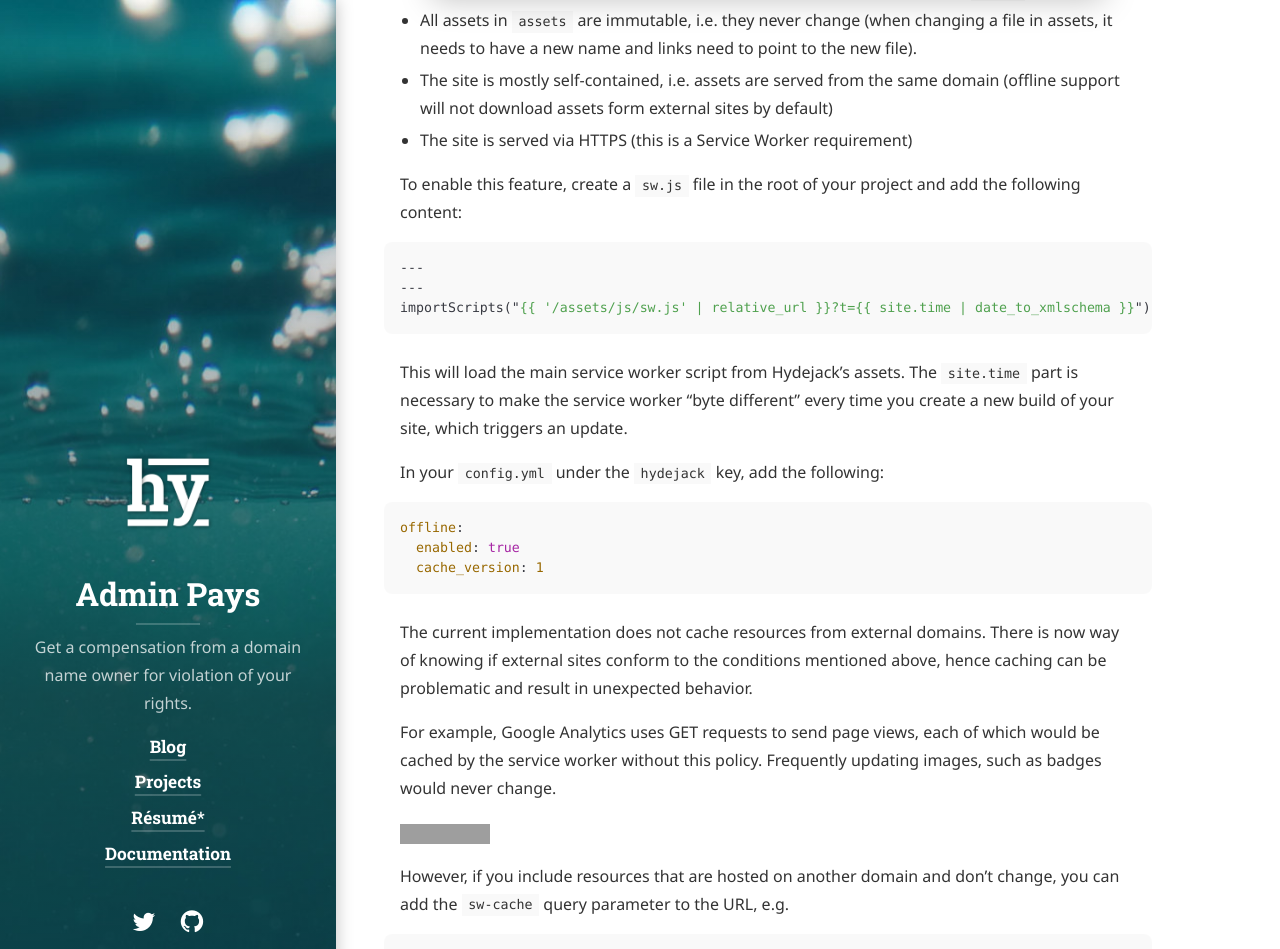
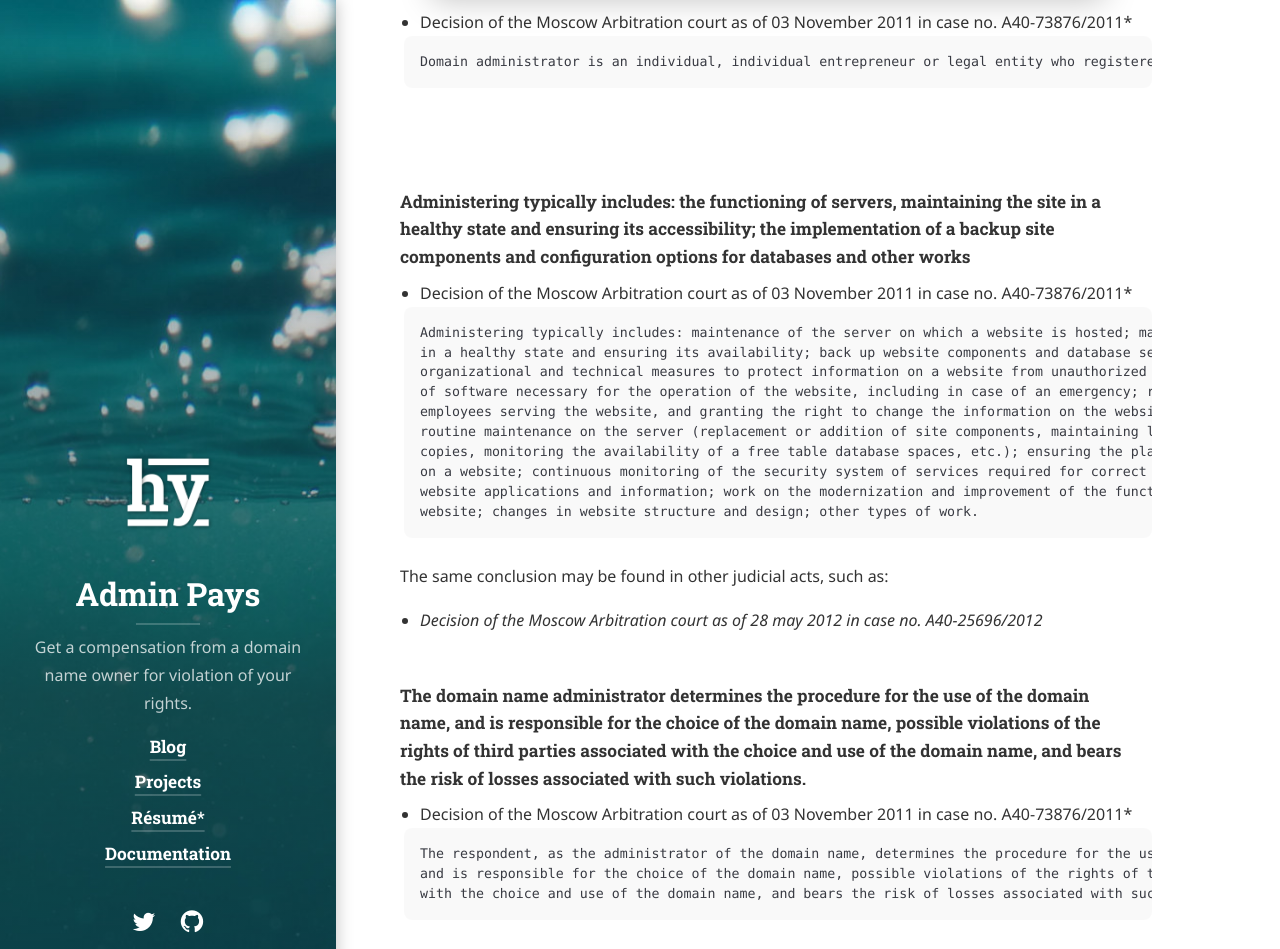
Before and after one commit to xCounsel/adminpays, a Jekyll site: the page built from docs/advanced.md, in a window 1280 px wide and 1400 px high, scrolled down 785 px. Shown: the top 949 px of the window. Built offline with Jekyll 4.4.1, drawn with Linux system fonts in a browser that asks for light colours; cached includes are drawn as plain includes; nearby versions of some CDN libraries; some web fonts are replaced; library files that are not in the unit come from our copies; some of the changed text lies outside the part shown; grey boxes are pictures that could not be loaded.

Commit message:
Update advanced.md

````diff
--- a/docs/advanced.md
+++ b/docs/advanced.md
@@ -1,188 +1,70 @@
 ---
 layout: page
-title: Advanced
+title: Administering the domain names
 description: >
-  This chapter covers advanced topics, such as offline support and custom JS builds. Codings skills are recommended.
+  This chapter covers advanced topics, such as administering the domain names.
 hide_description: true
 sitemap: false
 ---
 
-This chapter covers advanced topics, such as offline support and custom JS builds. Codings skills are recommended.
+This chapter covers advanced topics, such as administering the domain names.
 
 0. this unordered seed list will be replaced by toc as unordered list
 {:toc}
 
-## Enabling offline support
-Hydejack v8 introduces experimental "cache as you go" offline support. This is implemented via the [Service Worker API](https://developer.mozilla.org/en-US/docs/Web/API/Service_Worker_API), a new browser standard that is now supported in the latest versions of all major browsers. However, it is a very powerful feature and should be used with a lot of care.
 
-Enabling this feature requires that your content meets the following criteria:
+# Administering the domain names
 
-* Content doesn't change between deploys (e.g. manually adding things to `_site` etc.)
-* All assets in `assets` are immutable, i.e. they never change (when changing a file in assets, it needs to have a new name and links need to point to the new file).
-* The site is mostly self-contained, i.e. assets are served from the same domain (offline support will not download assets form external sites by default)
-* The site is served via HTTPS (this is a Service Worker requirement)
+----
 
-To enable this feature, create a `sw.js` file in the root of your project and add the following content:
 
-```js
----
----
-importScripts("{% raw %}{{ '/assets/js/sw.js' | relative_url }}?t={{ site.time | date_to_xmlschema }}{% endraw %}");
+#### Domain administrator is an individual, individual entrepreneur or legal entity who registered domain name.
+* Decision of the Moscow Arbitration court as of 03 November 2011 in case no. A40-73876/2011*
+```
+Domain administrator is an individual, individual entrepreneur or legal entity who registered domain name.
+```
+<br/>
+
+#### Administering typically includes: the functioning of servers, maintaining the site in a healthy state and ensuring its accessibility; the implementation of a backup site components and configuration options for databases and other works
+* Decision of the Moscow Arbitration court as of 03 November 2011 in case no. A40-73876/2011*
+```
+Administering typically includes: maintenance of the server on which a website is hosted; maintenance a website
+in a healthy state and ensuring its availability; back up website components and database settings; carrying out
+organizational and technical measures to protect information on a website from unauthorized access; installation
+of software necessary for the operation of the website, including in case of an emergency; registration of
+employees serving the website, and granting the right to change the information on the website; carrying out
+routine maintenance on the server (replacement or addition of site components, maintaining log files of archive
+copies, monitoring the availability of a free table database spaces, etc.); ensuring the placement of information
+on a website; continuous monitoring of the security system of services required for correct operation of the
+website applications and information; work on the modernization and improvement of the functional services of the
+website; changes in website structure and design; other types of work.
 ```
 
-This will load the main service worker script from Hydejack's assets. The `site.time` part is necessary to make the service worker "byte different" every time you create a new build of your site, which triggers an update.
+The same conclusion may be found in other judicial acts, such as:
 
-In your `config.yml` under the `hydejack` key, add the following:
+* *Decision of the Moscow Arbitration court as of 28 may 2012 in case no. A40-25696/2012*
+<br/>
 
-```yml
-offline:
-  enabled: true
-  cache_version: 1
+
+#### The domain name administrator determines the procedure for the use of the domain name, and is responsible for the choice of the domain name, possible violations of the rights of third parties associated with the choice and use of the domain name, and bears the risk of losses associated with such violations.
+* Decision of the Moscow Arbitration court as of 03 November 2011 in case no. A40-73876/2011*
+```
+The respondent, as the administrator of the domain name, determines the procedure for the use of the domain name,
+and is responsible for the choice of the domain name, possible violations of the rights of third parties associated
+with the choice and use of the domain name, and bears the risk of losses associated with such violations.
 ```
 
-The current implementation does not cache resources from external domains. There is now way of knowing if external sites conform to the conditions mentioned above, hence caching can be problematic and result in unexpected behavior.
+The same conclusion may be found in other judicial acts, such as:
 
-For example, Google Analytics uses GET requests to send page views, each of which would be cached by the service worker without this policy. Frequently updating images, such as badges would never change.
+* *Decision of the Moscow Arbitration court as of 08 April 2011 in case no. A40-152587/2010*
+<br/>
 
-![Gem Version](https://badge.fury.io/rb/jekyll-theme-hydejack.svg)
-
-However, if you include resources that are hosted on another domain and don't change, you can add the `sw-cache` query parameter to the URL, e.g.
-
-    https://upload.wikimedia.org/wikipedia/commons/b/b1/57_Chevy_210.jpg?sw-cache
-
-This will cause them to be cached like resources from the assets folder.
-
-If you want to serve a file from the `assets` folder but NOT cache it for offline use, add the `no-cache` query parameter instead:
-
-    /assets/lfs/download.bin?no-cache
-
-
-![57 Chevy](https://upload.wikimedia.org/wikipedia/commons/b/b1/57_Chevy_210.jpg?sw-cache)
-
-
-### How offline storage works
-
-Hydejack's custom service worker implementation stores files for offline use on three different levels:
-
-Shell
-: The shell files are the core Hydejack files (CSS, JS) that only change between version updates.
-  If you made changes to any of these after enabling offline support, you must force an update by bumping the `cache_version` number in the config file.
-
-Assets
-: *These are presumed to be immutable.* In other words, every file is cached indefinitely. E.g.: If you want to update an image after enabling offline support, add the image under a different name and change the link in the content. Alternatively, you can bump the `cache_version`, but this will remove all other cached files from the asset cache.
-
-Content
-: The content cache exploits the fact that your content can't change between builds, so that it can be stored for offline use until you upload a new build. For now, the entire content cache is discarded every time you publish new content (future versions could cache them based on last modified dates).
-
-Other things to note are that the implementation will always cache the pages listed under `legal`, as well as the `404.html` page, which will be shown when the user is offline.
-
-
-## Adding a custom social media icon
-Hydejack includes a number of social media icons by default (in fact, everything that is provided by [IcoMoon](https://icomoon.io/)), but since the landscape is always changing, it is likely that a platform that is important to you will be missing at some point.
-
-You can add any platform by simply providing a complete URL. However, a fallback icon <span class="icon-link"></span> will be used.
-{:.note}
-
-### Creating the icon font
-In order to add a custom social media icon you have to use the [IcoMoon App](https://icomoon.io/app/) (free) to create a custom icon webfont. However, it is important that the generated font include all icons already in use by Hydejack. For this purpose, find the `selection.json` in [`assets/icomoon/selection.json`](https://github.com/hydecorp/hydejack/blob/v6/assets/icomoon/selection.json) and upload it to the app via "Import Icons".
-Then, use the app to add your icon(s).
-Consult the [IcoMoon docs](https://icomoon.io/#docs) for additional help.
-
-Once you've created and downloaded the icon font form IconMoon, replace the `icomoon` folder in `assets` in its entirety. Keep in mind that future updates of Hydejack will override this folder.
-
-### Adding the platform's metadata
-For the second step it is necessary to add the network's metadata to `_data/social.yml`.
-An entry looks like:
-
-~~~yml
-deviantart:
-  name: DeviantArt
-  icon: icon-deviantart
-  prepend: "https://"
-  append: ".deviantart.com"
-~~~
-
-`name`
-: The name of the network. Used for the title attribute and screen readers.
-
-`icon`
-: The icon CSS class. Can be chosen during the IcoMoon creation process.
-
-`prepend`
-: Optional. A string that is prepended to the username to form the link to the profile. If the final URL should be `https://<username>.deviantart.com`, this would be `https://`
-
-`append`
-: Optional. A string that is appended to the username to form the link to the profile. If the final URL should be `https://<username>.deviantart.com`, this would be `.deviantart.com`.
-
-
-## How CSS is organized in Hydejack
-Hydejack takes a quite unique approach to CSS, which is motivated by the ability to
-inline essential CSS rules in a `style` tag in the `<head/>` of a page (to increase the loading speed),
-while serving the rest in a separate file.
-
-The styles are written in SCSS and are located in the `_sass` folder, which looks like
-
-~~~
-├── hydejack
-│   ├── __inline__
-│   ├── __link__
-│   ├── _base.pre.scss
-│   ├── ...
-│   └── _social.pre.scss
-├── pooleparty
-│   ├── __inline__
-│   ├── __link__
-│   ├── _base.pre.scss
-│   ├── ...
-│   └── _type.pre.scss
-├── mixins.scss
-├── my-inline.scss
-├── my-style.scss
-├── syntax.scss
-└── variables.scss
-~~~
-
-The style rules are organized alongside components (or rather, topics) like "sidebar" and "footer".
-Further, there are two separate frameworks, "pooleparty" and "hydejack",
-which grew out of the original [Poole](http://getpoole.com/) and [Hyde](http://hyde.getpoole.com/) projects.
-Poole/party contains more general style rules, while Hyde/jack contains those that more are specific to the theme.
-However, this separation has blurred over time.
-
-Inside those folders, you will notice the `__inline__` and `__link__` folders.
-The unfriendly names are intentional, because their contents are generated by a script and shouldn't be modified directly.
-The source files are located in the same folder and end with `.pre.scss`.
-They are fully valid SCSS files, but contain comments that mark which lines should be inlined and which should be fetched asynchronously.
-
-The rules are as follows:
-* Every line between `// <<< inline ` and `// >>>` will be inlined
-* Every line between `// <<< link ` and `// >>>` will be linked
-* Every line that isn't contained in a block and ends with `// inline` will be inlined
-* Every line that isn't contained in a block and ends with `// link` will be linked
-* Every line for which none of the above applies will be included in both.
-
-The actual splitting happen with the `.scripts/build-css.sh` script (requires node.js 8+).
-You can run the script once by using
-
-~~~bash
-$ npm run build:css
-~~~
-
-or rebuild the CSS on every file change
-
-~~~bash
-$ npm run watch:css
-~~~
-
-Note that `my-inline.scss` and `my-style.scss` are not affected by this.
-Also, since all files are valid SCSS, the splitting part is entirely optional.
-If you would like to build just one regular CSS file, add
-
-```yml
-hydejack:
-  no_inline_css: true
+#### The website owner should be responsible for posting information that is contrary to the law, as he is the person who created the appropriate technical conditions for the visitors of his Internet resource
+* Decision of the Moscow Arbitration court as of 03 November 2011 in case no. A40-73876/2011*
 ```
-
-to your config file.
-
-
-*[FLIP]: First Last Invert Play
+Assessing the evidence presented, the court concluded that the actual use of the resources of the website on which
+the information is placed is impossible without participation in any manner of domain administrator, owning a
+password to place information on the appropriate domain name in the Internet website.
+So, the website owner should be responsible for posting information that is contrary to the law, since he is the
+person who created the appropriate technical conditions for visitors to his Internet resource.
+```
````
